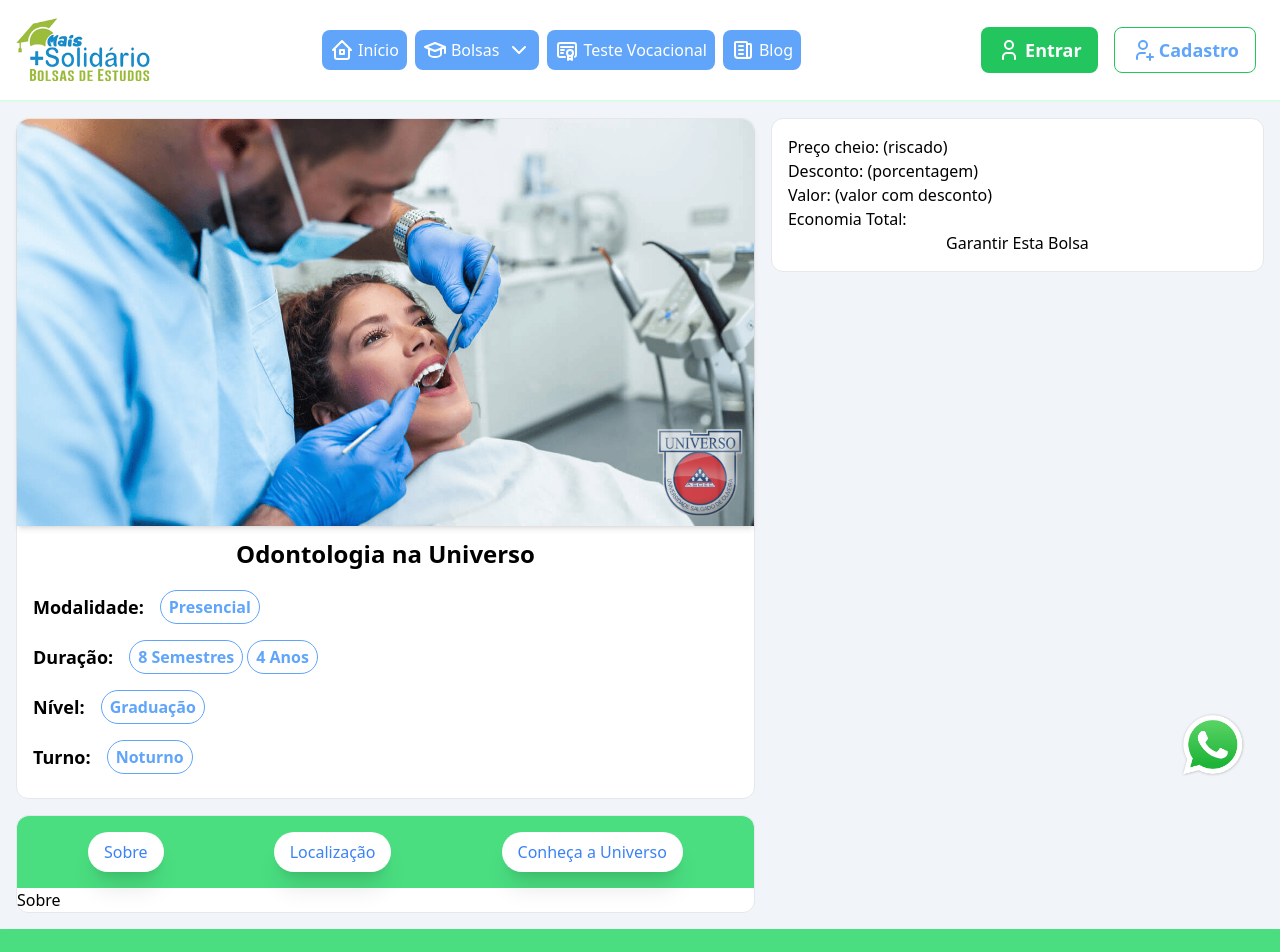
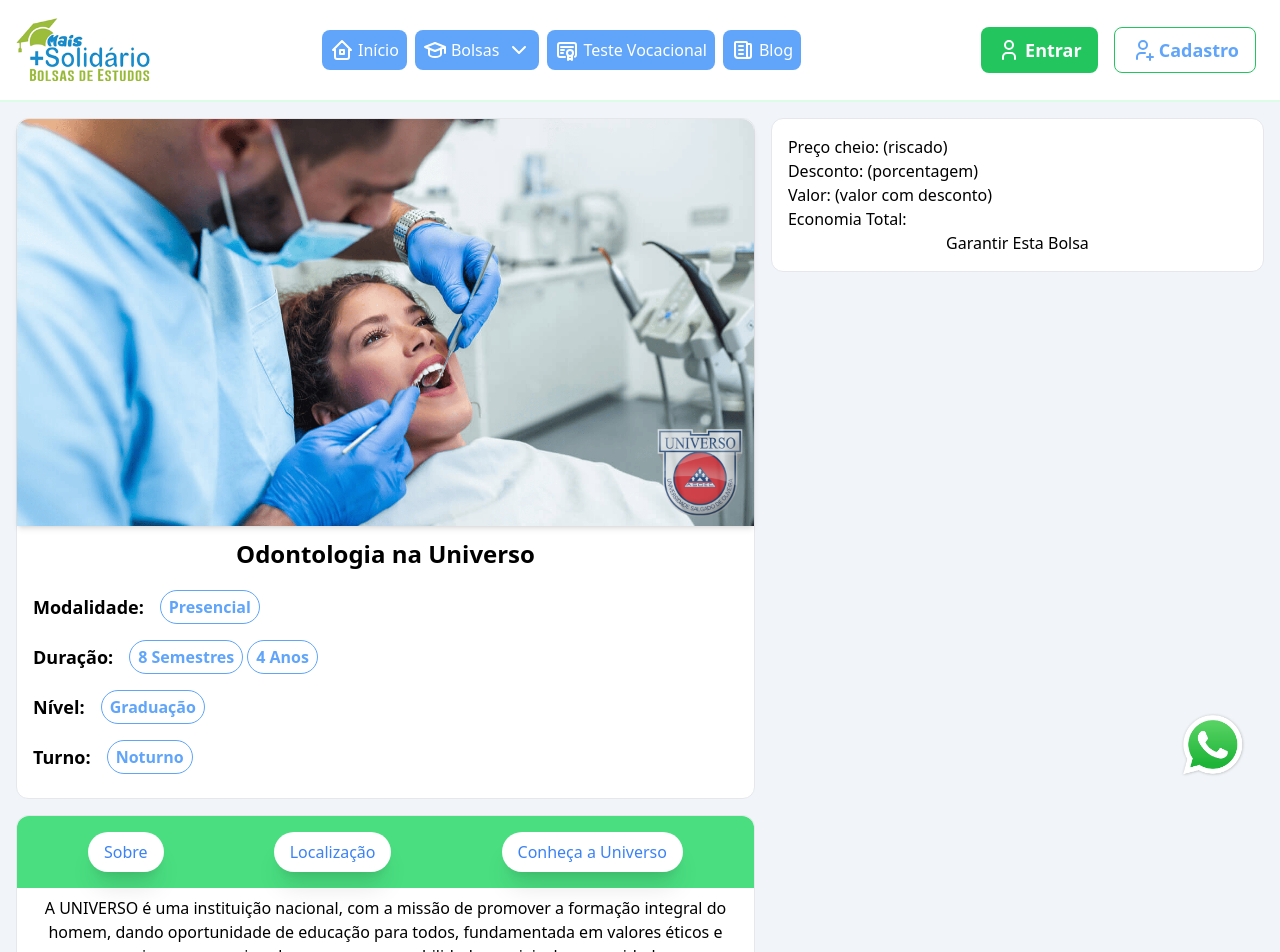
Before and after one commit to danibex/maissolidario, a Next.js app: page /curso/1 in a window 1280 px wide. Shown: the top 952 px of the page. Built offline with nearby package versions, Linux system fonts and the light colour scheme.

Commit message:
Integrando api Google Maps e Street View

```diff
--- a/src/pages/curso/[curso].jsx
+++ b/src/pages/curso/[curso].jsx
@@ -50,14 +50,14 @@
                 <button onClick={() => mostrarDescricao("conheca")} className={`font-medium active:shadow-none hover:text-white hover:bg-blue-500 text-blue-500 bg-white py-2 px-4 rounded-full shadow-xl text-base`}>Conheça a Universo</button>
             </div>
             <div className={``}>
-                <div className={`${activeSection == "sobre" ? "block" : "hidden"}`}>
-                    Sobre
+                <div className={`${activeSection == "sobre" ? "flex" : "hidden"} p-2 flex justify-center items-center`}>
+                    <p className="text-center">A UNIVERSO é uma instituição nacional, com a missão de promover a formação integral do homem, dando oportunidade de educação para todos, fundamentada em valores éticos e morais e compromissada com as responsabilidades sociais da comunidade.</p>
                 </div>
-                <div className={`${activeSection == "localizacao" ? "block" : "hidden"}`}>
-                    Localização
+                <div className={`${activeSection == "localizacao" ? "flex" : "hidden"} flex justify-center items-center`}>
+                    <iframe className="w-[100%] h-[300px]" src="https://www.google.com/maps/embed?pb=!1m18!1m12!1m3!1d1634.5806958963828!2d-38.4740161078204!3d-12.990391910875326!2m3!1f0!2f0!3f0!3m2!1i1024!2i768!4f13.1!3m3!1m2!1s0x7161b47bf14dcdd%3A0x2750cc44b55f2a9c!2sUniverso%20Universidade%20Salgado%20de%20Oliveira%2C%20Universo%20Salvador!5e0!3m2!1spt-BR!2sbr!4v1686353731361!5m2!1spt-BR!2sbr" width="auto" height="auto" allowfullscreen="" loading="lazy" referrerpolicy="no-referrer-when-downgrade"></iframe>
                 </div>
-                <div className={`${activeSection == "conheca" ? "block" : "hidden"}`}>
-                    Conheça a Universo
+                <div className={`${activeSection == "conheca" ? "flex" : "hidden"} flex justify-center items-center`}>
+                    <iframe className="w-[100%] h-[300px]" src="https://www.google.com/maps/embed?pb=!4v1686354031560!6m8!1m7!1s7ZC-5Mfy0cLkjkneH-cb_w!2m2!1d-12.99091461682069!2d-38.47377564015279!3f96.01900287863124!4f9.077255736359064!5f0.7820865974627469" width="auto" height="auto" allowfullscreen="" loading="lazy" referrerpolicy="no-referrer-when-downgrade"></iframe>
                 </div>
             </div>
         </div>
```
